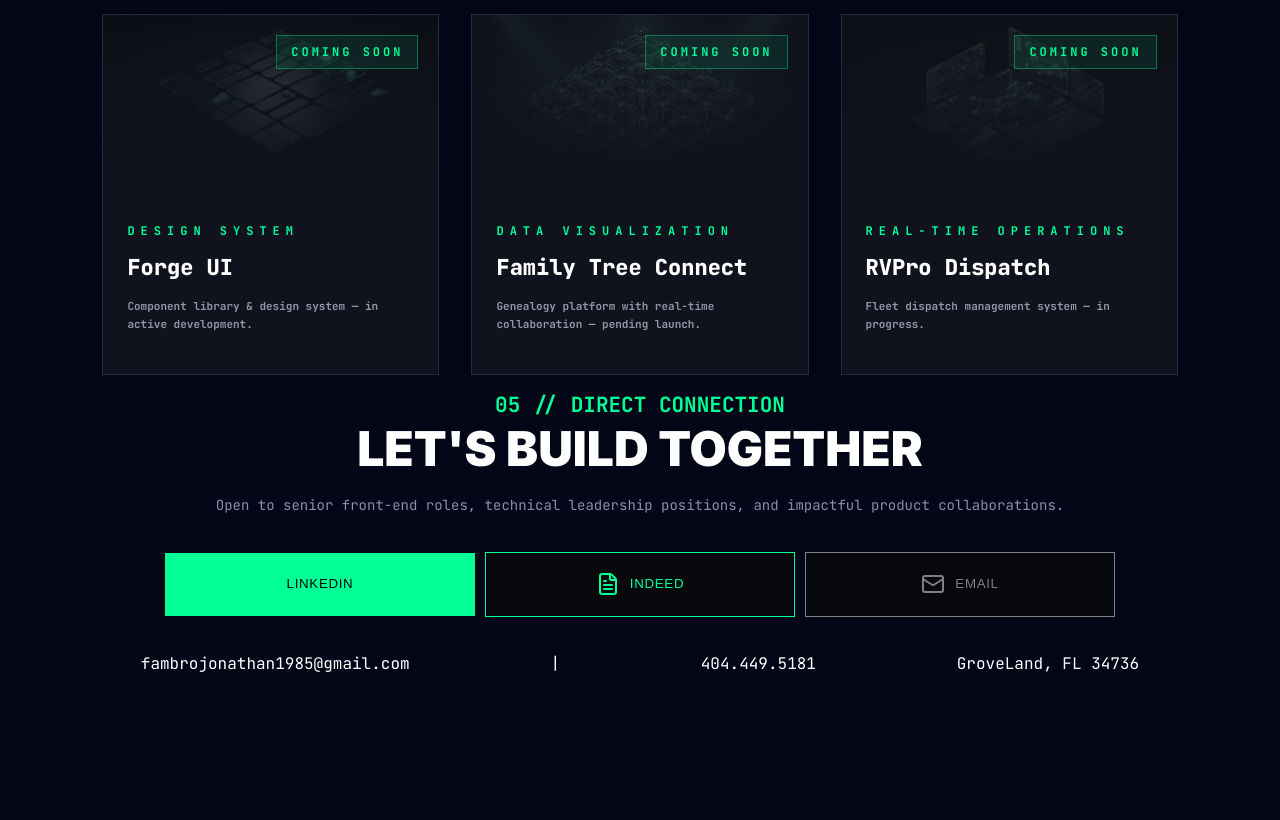
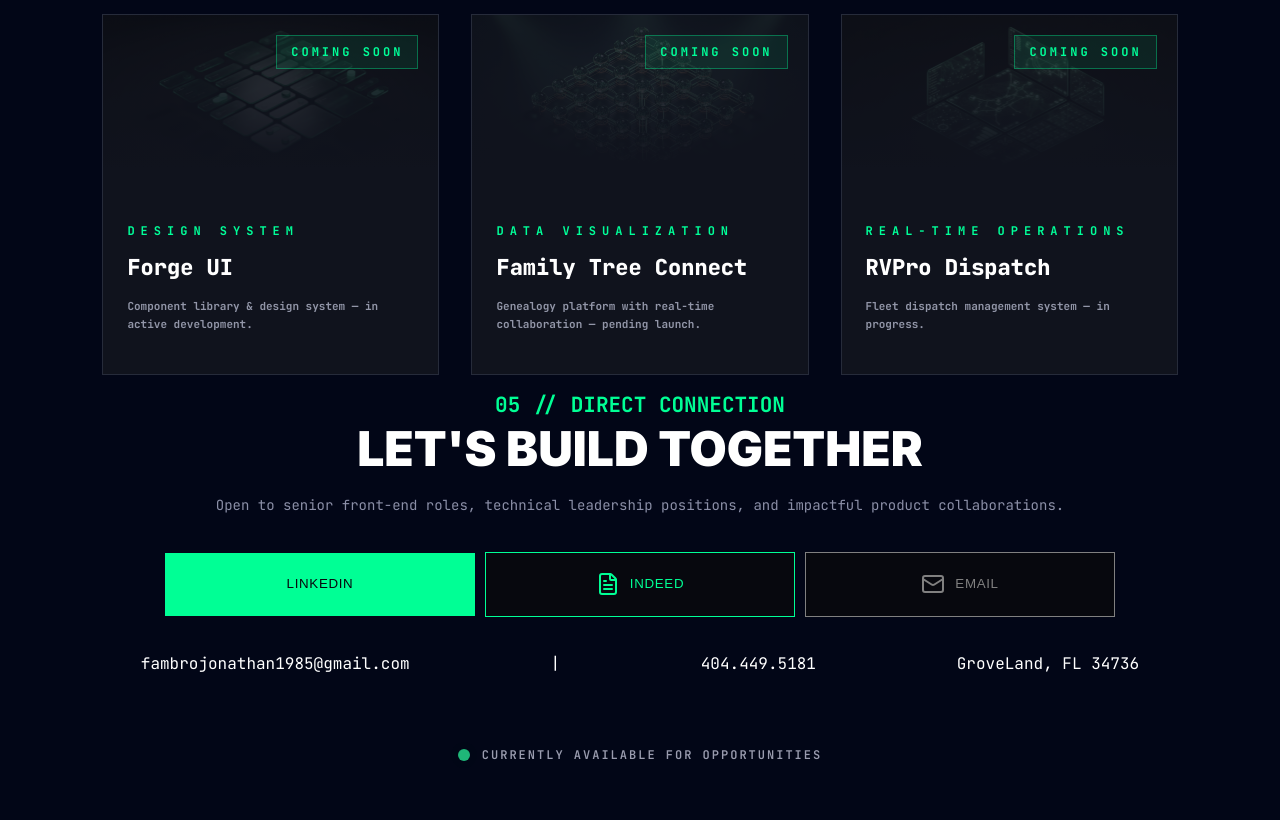
Before and after one commit to fambro21/portfolio-app, a website: page index.html in a window 1280 px wide. Shown: the part 4224-5044 px from the top of the page. Before the commit the page ends 4914 px from the top, so only its background shows below. Drawn offline with nearby package versions, Linux system fonts and the light colour scheme.

Commit message:
feat: add availability status section with pulsing indicator

```diff
--- a/assets/css/styles.css
+++ b/assets/css/styles.css
@@ -890,6 +890,82 @@ body {
   color: #ffffff;
 }
 
+.availability-section {
+  width: 100%;
+  min-height: 175px;
+
+  display: flex;
+  align-items: center;
+  justify-content: center;
+}
+
+.availability-status {
+  display: flex;
+  align-items: center;
+  gap: 18px;
+}
+
+.availability-dot {
+  position: relative;
+
+  width: 10px;
+  height: 10px;
+
+  background-color: #20b779;
+  border-radius: 50%;
+
+  flex-shrink: 0;
+}
+
+/* Pulse ring */
+.availability-dot::before {
+  content: "";
+
+  position: absolute;
+  inset: 0;
+
+  background-color: #20b779;
+  border-radius: 50%;
+
+  animation: availabilityPulse 1.8s ease-out infinite;
+}
+
+.availability-text {
+  color: #9a9caf;
+
+  font-family: "JetBrains Mono", monospace;
+  font-size: 12px;
+  font-weight: 600;
+
+  letter-spacing: 2px;
+  text-transform: uppercase;
+}
+
+@keyframes availabilityPulse {
+  0% {
+    transform: scale(1);
+    opacity: 0.7;
+  }
+
+  70% {
+    transform: scale(2.2);
+    opacity: 0;
+  }
+
+  100% {
+    transform: scale(2.2);
+    opacity: 0;
+  }
+}
+
+.availability-dot.unavailable {
+  background-color: #ef4444;
+}
+
+.availability-dot.unavailable::before {
+  background-color: #ef4444;
+}
+
 @media (min-width: 768px) {
   .hero {
     background-position: center;
@@ -1034,6 +1110,24 @@ body {
   .mail-btn {
     width: 100%;
   }
+
+  .availability-section {
+    min-height: 130px;
+    padding: 0 24px;
+  }
+
+  .availability-status {
+    gap: 12px;
+  }
+
+  .availability-dot {
+    width: 12px;
+    height: 12px;
+  }
+
+  .availability-text {
+    font-size: 12px;
+  }
 }
 
 @media (max-width: 1000px) {
--- a/assets/js/main.js
+++ b/assets/js/main.js
@@ -17,6 +17,9 @@
   const header = document.querySelector("#header");
   const skillBars = document.querySelectorAll(".fill");
   const cards = document.querySelectorAll(".upcomming-project-card");
+
+  const availabilityDot = document.getElementById("availabilityDot");
+  const availabilityText = document.getElementById("availabilityText");
 
   let lastFrameTime = performance.now();
   let frameCount = 0;
@@ -125,5 +128,20 @@
     });
   });
 
+  function setAvailability(isAvailable) {
+    if (isAvailable) {
+      availabilityText.textContent = "CURRENTLY AVAILABLE FOR OPPORTUNITIES";
+
+      availabilityDot.classList.remove("unavailable");
+    } else {
+      availabilityText.textContent = "CURRENTLY UNAVAILABLE";
+
+      availabilityDot.classList.add("unavailable");
+    }
+  }
+
+  // Current status
+  setAvailability(true);
+
   renderMenu();
 })();
--- a/index.html
+++ b/index.html
@@ -727,7 +727,21 @@
           <p>404.449.5181</p>
           <p>GroveLand, FL 34736</p>
         </div>
-        <div class="opportunties-container"></div>
+        <section class="availability-section">
+          <div class="availability-status">
+            <span
+              id="availabilityDot"
+              class="availability-dot"
+              aria-hidden="true"
+            ></span>
+
+            <span id="availabilityText" class="availability-text">
+              CURRENTLY AVAILABLE FOR OPPORTUNITIES
+            </span>
+          </div>
+        </section>
+
+        <script src="script.js"></script>
       </section>
     </main>
     <footer></footer>
```
